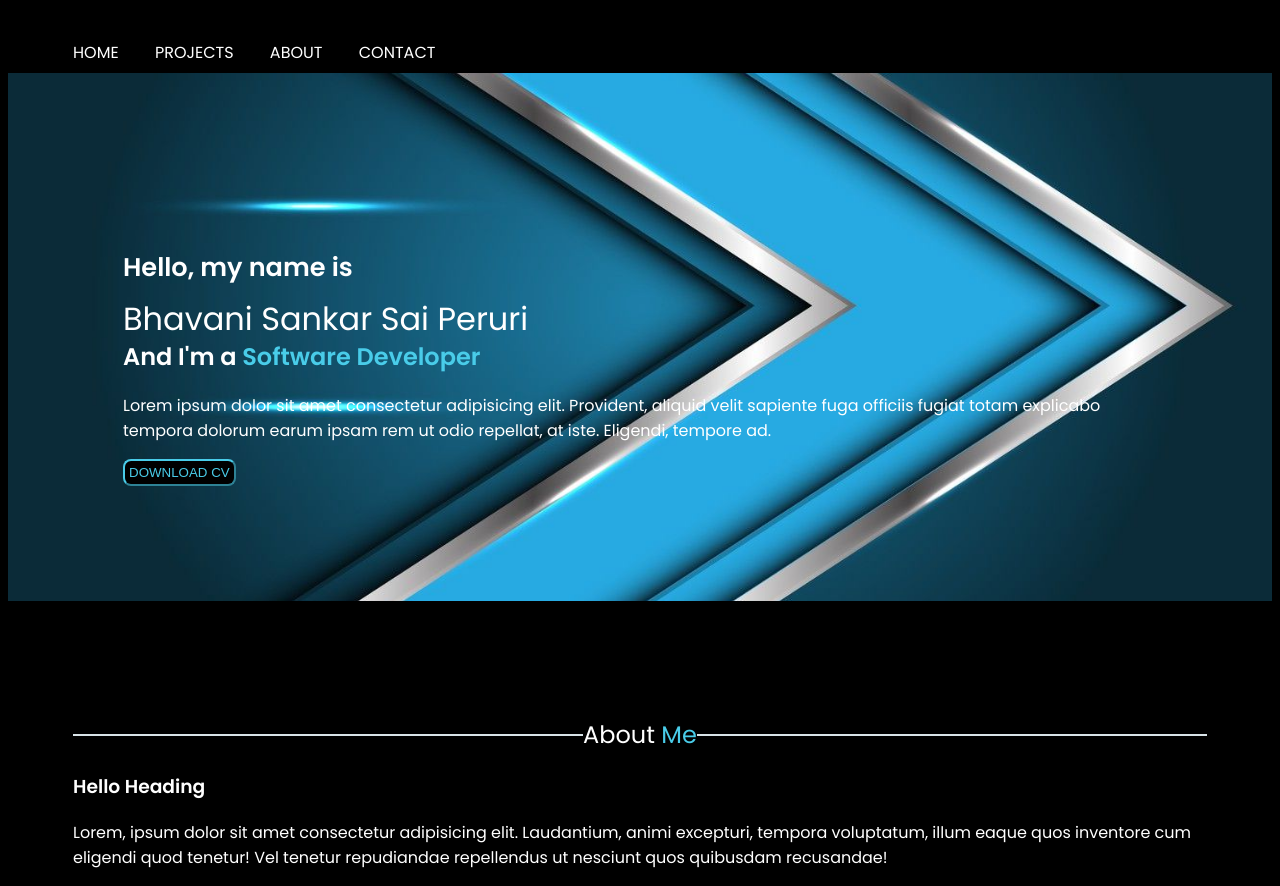
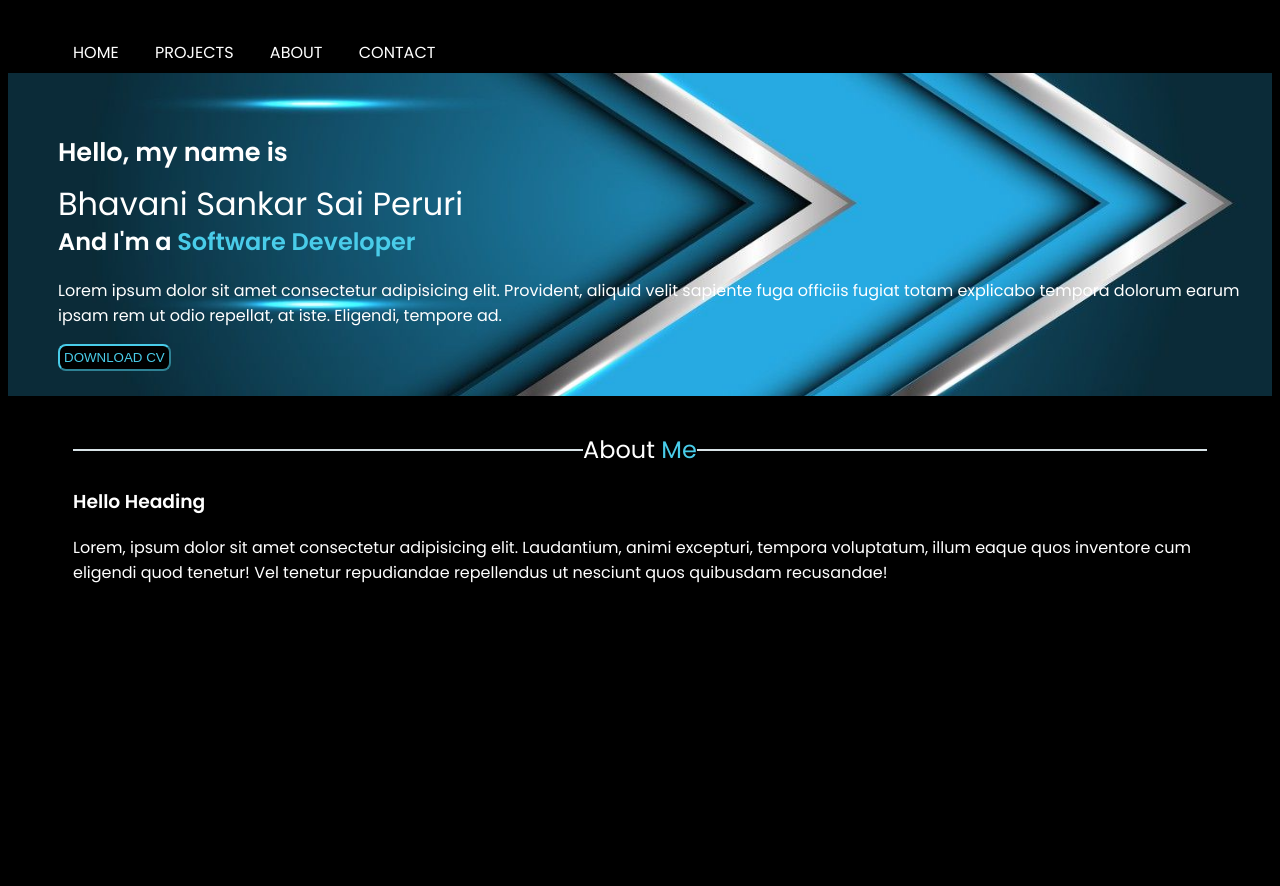
Before and after one commit to SaiDrive/PortfolioBasic, a plain HTML site: page Index.html in a window 1280 px wide. After the commit the page ends 800 px from the top, so only its background shows below. Drawn offline with Linux system fonts and the light colour scheme.

Commit message:
Changed left padding and section padding

```diff
--- a/CSS/Style.css
+++ b/CSS/Style.css
@@ -38,7 +38,9 @@ header nav{
             padding: 2rem 0;
             }
 .left{
-    padding: 115px;
+    padding-left: 50px;
+    padding-bottom: 25px;
+
 }
 
 .left h6{
@@ -67,7 +69,7 @@ margin-bottom: 2rem;
    padding: 4px;
 }
 section{
-    padding: 6rem 0;
+    padding: 1rem 0;
 }
 section .about{
     margin-top: 0rem;
```
